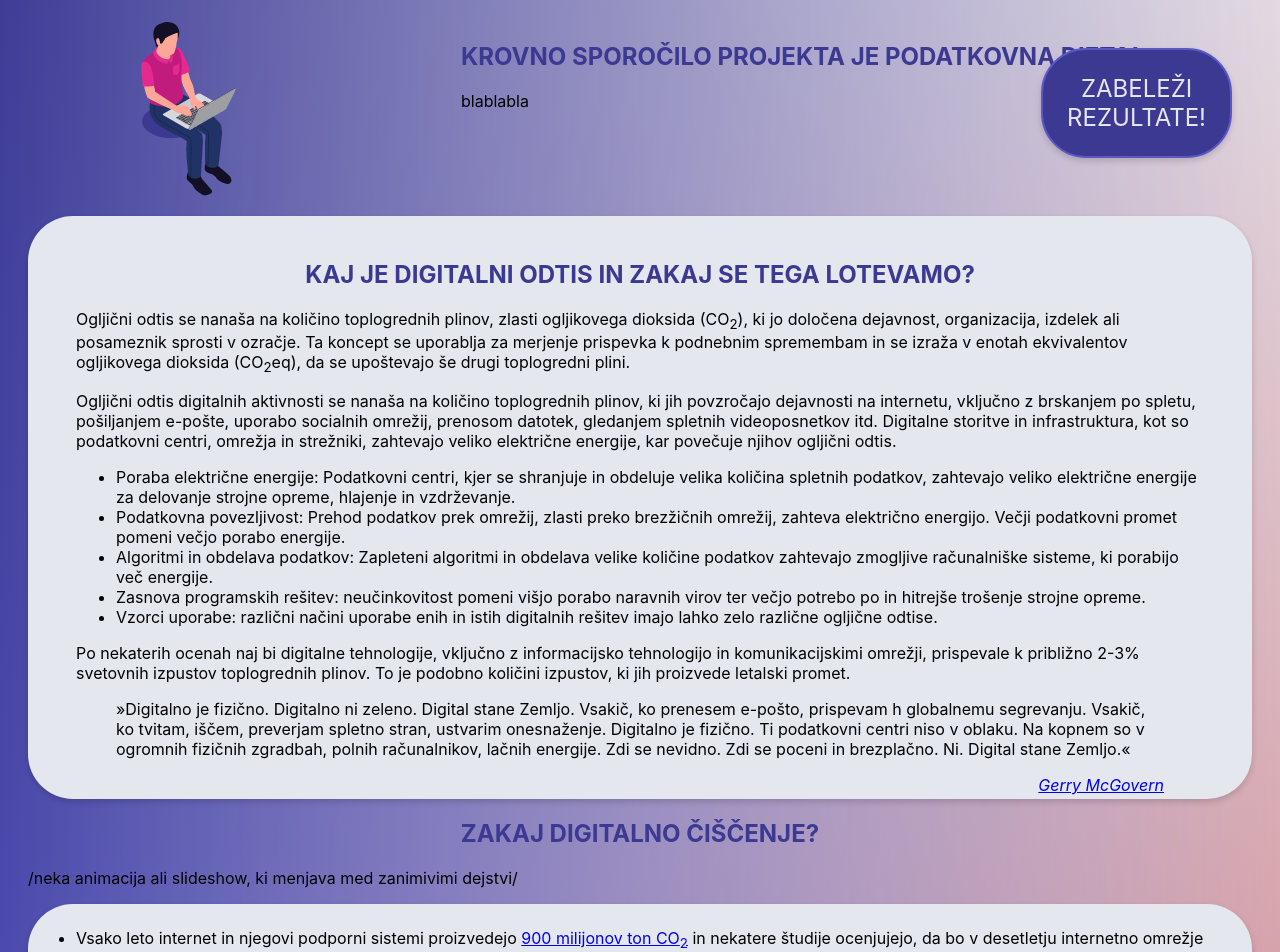
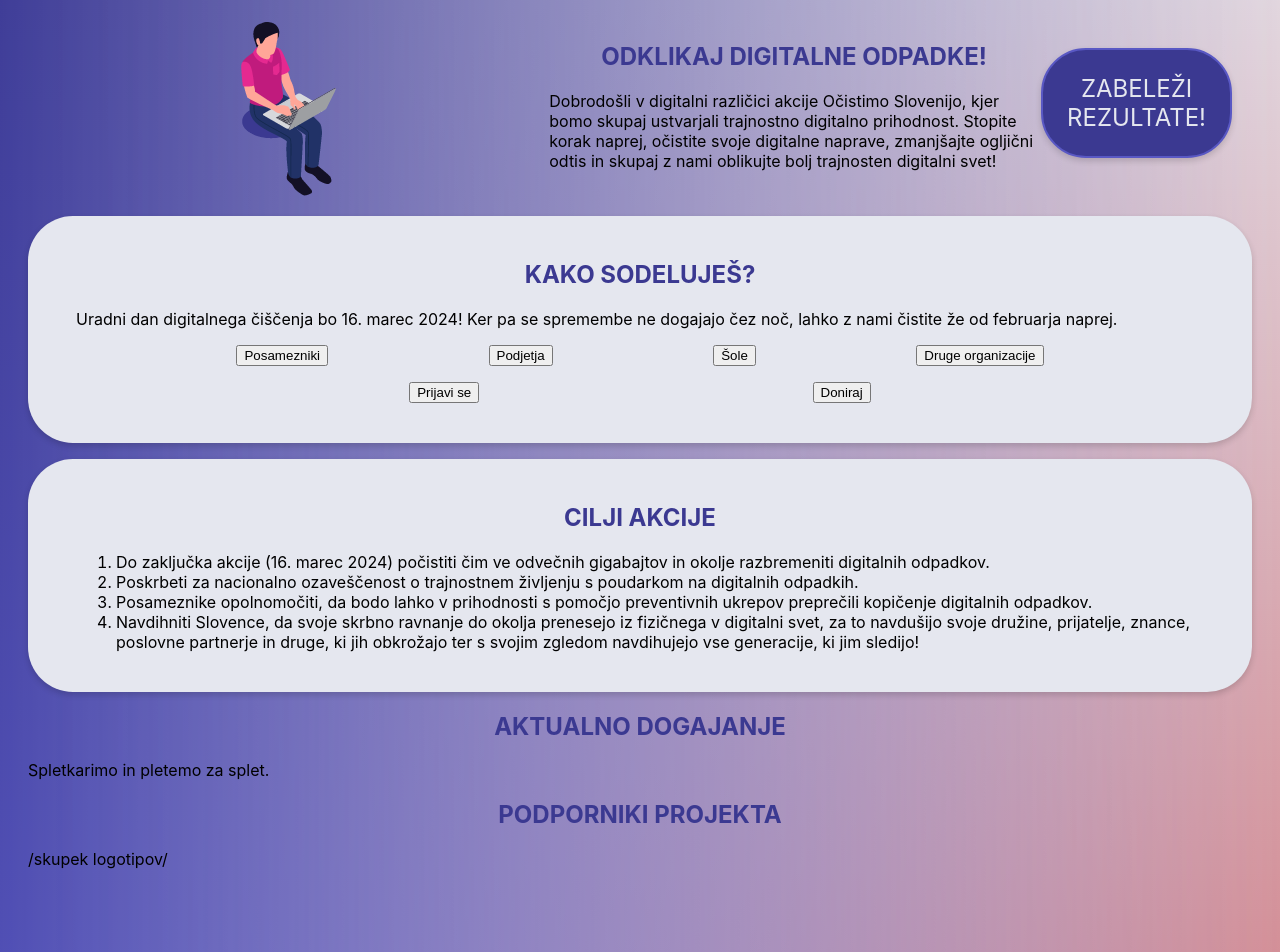
Before and after one commit to ewba/dcd-si, a Jekyll site: the page built from index.md, in a window 1280 px wide and 1400 px high, scrolled down 226 px. Shown: the top 952 px of the window. Built offline with Jekyll 4.4.1, drawn with Linux system fonts in a browser that asks for light colours; some of the changed text lies outside the part shown.

Commit message:
split off subpage

```diff
--- a/_data/menu.yml
+++ b/_data/menu.yml
@@ -1,5 +1,6 @@
 entries:
   - title: O akciji
+    url: o-akciji.html
   - title: Navodila za čiščenje
     entries:
       - title: E-pošta
--- a/_data/text.yml
+++ b/_data/text.yml
@@ -1,2 +1,2 @@
 submitResults: ZABELEŽI<br>REZULTATE!
-mainTitle: Digitalno čiščenje 2024 / Odklikaj digitalne odpadke!
+mainTitle: Očistimo Slovenijo digitalnih odpadkov
--- a/index.md
+++ b/index.md
@@ -2,51 +2,47 @@
 layout: default
 ---
 
-<div style="display:flex; justify-content: space-around; flex-wrap: wrap; margin-bottom: 1em">
+<div style="display:flex; justify-content: space-evenly; flex-wrap: wrap; margin-bottom: 1em">
 	<div style="">
 		<img src="assets/img/sedecko.png" alt="key visual projekta" aria-hidden="true">
 	</div>
-	<div style="baorder: 1px solid green">
-		<h2>Krovno sporočilo projekta je podatkovna dieta!</h2>
-		<p>blablabla</p>
+	<div style="baorder: 1px solid green; max-width: 40%">
+		<h2>Odklikaj digitalne odpadke!</h2>
+		<p>
+			Dobrodošli v digitalni različici akcije Očistimo Slovenijo, kjer bomo skupaj ustvarjali trajnostno digitalno prihodnost. Stopite korak naprej, očistite svoje digitalne naprave, zmanjšajte ogljični odtis in skupaj z nami oblikujte bolj trajnosten digitalni svet!
+		</p>
 	</div>
 </div>
 
 <div class="block" markdown="1">
-## Kaj je digitalni odtis in zakaj se tega lotevamo?
+## Kako sodeluješ?
 
-Ogljični odtis se nanaša na količino toplogrednih plinov, zlasti ogljikovega dioksida (CO<sub>2</sub>), ki jo določena dejavnost, organizacija, izdelek ali posameznik sprosti v ozračje. Ta koncept se uporablja za merjenje prispevka k podnebnim spremembam in se izraža v enotah ekvivalentov ogljikovega dioksida (CO<sub>2</sub>eq), da se upoštevajo še drugi toplogredni plini.
+Uradni dan digitalnega čiščenja bo 16. marec 2024! Ker pa se spremembe ne dogajajo čez noč, lahko z nami čistite že od februarja naprej.
 
-Ogljični odtis digitalnih aktivnosti se nanaša na količino toplogrednih plinov, ki jih povzročajo dejavnosti na internetu, vključno z brskanjem po spletu, pošiljanjem e-pošte, uporabo socialnih omrežij, prenosom datotek, gledanjem spletnih videoposnetkov itd. Digitalne storitve in infrastruktura, kot so podatkovni centri, omrežja in strežniki, zahtevajo veliko električne energije, kar povečuje njihov ogljični odtis.
-
-- Poraba električne energije: Podatkovni centri, kjer se shranjuje in obdeluje velika količina spletnih podatkov, zahtevajo veliko električne energije za delovanje strojne opreme, hlajenje in vzdrževanje.
-- Podatkovna povezljivost: Prehod podatkov prek omrežij, zlasti preko brezžičnih omrežij, zahteva električno energijo. Večji podatkovni promet pomeni večjo porabo energije.
-- Algoritmi in obdelava podatkov: Zapleteni algoritmi in obdelava velike količine podatkov zahtevajo zmogljive računalniške sisteme, ki porabijo več energije.
-- Zasnova programskih rešitev: neučinkovitost pomeni višjo porabo naravnih virov ter večjo potrebo po in hitrejše trošenje strojne opreme.
-- Vzorci uporabe: različni načini uporabe enih in istih digitalnih rešitev imajo lahko zelo različne ogljične odtise.
-
-Po nekaterih ocenah naj bi digitalne tehnologije, vključno z informacijsko tehnologijo in komunikacijskimi omrežji, prispevale k približno 2-3% svetovnih izpustov toplogrednih plinov. To je podobno količini izpustov, ki jih proizvede letalski promet.
-
-<blockquote cite="https://gerrymcgovern.com/books/world-wide-waste/">
-  »Digitalno je fizično. Digitalno ni zeleno. Digital stane Zemljo. Vsakič, ko prenesem e-pošto, prispevam h globalnemu segrevanju. Vsakič, ko tvitam, iščem, preverjam spletno stran, ustvarim onesnaženje. Digitalno je fizično. Ti podatkovni centri niso v oblaku. Na kopnem so v ogromnih fizičnih zgradbah, polnih računalnikov, lačnih energije. Zdi se nevidno. Zdi se poceni in brezplačno. Ni. Digital stane Zemljo.«
-  <cite><a href="https://gerrymcgovern.com/books/world-wide-waste/" target="_blank" rel="noopener">Gerry McGovern</a></cite>
-</blockquote>
+<div style="display:flex; justify-content: space-evenly; flex-wrap: wrap; margin-bottom: 1em">
+	<button>Posamezniki</button> <button>Podjetja</button> <button>Šole</button> <button>Druge organizacije</button>
+</div>
+<div style="display:flex; justify-content: space-evenly; flex-wrap: wrap; margin-bottom: 1em">
+	<button>Prijavi se</button> <button>Doniraj</button>
 </div>
 
-## Zakaj digitalno čiščenje?
-/neka animacija ali slideshow, ki menjava med zanimivimi dejstvi/
+</div>
 
-- Vsako leto internet in njegovi podporni sistemi proizvedejo [900 milijonov ton CO<sub>2</sub>](https://digital.worldcleanupday.org/) in nekatere študije ocenjujejo, da bo v desetletju internetno omrežje porabilo 20 % odstotkov celotne svetovne energije.
-- Za izravnavo onesnaževanja, ki ga povzroča približno 1,9 bilijona letnih iskanj na Googlu, bi bilo treba posaditi [16 milijonov dreves](https://gerrymcgovern.com/books/world-wide-waste/).
-- [90 % digitalnih podatkov](https://gerrymcgovern.com/books/world-wide-waste/) se ne uporablja:
-  - Do približno 90 % podatkov tri mesece po prvem shranjevanju nikoli več ne dostopamo.
-  - Podjetja običajno analizirajo le okoli 10 % podatkov, ki jih zberejo.
-- Povprečna aplikacija izgubi [77 % uporabnikov](https://gerrymcgovern.com/books/world-wide-waste/) v prvih treh dneh po namestitvi, 90 % v prvih 30 dneh in 95 % v prvih 90 dneh.
-- Za shranjevanje trenutne količine podatkov potrebujemo približno [70 milijonov strežnikov](https://gerrymcgovern.com/99-of-data-has-been-produced-in-the-last-ten-years/). Proizvodnja vsakega strežnika je povzročila od ene do dveh ton izpustov CO<sub>2</sub>, še preden upoštevamo ogromne količine energije za njihovo delovanje in še večje količine vode za njihovo hlajenje.
-- Proizvodnja podatkov narašča za približno [25 % na leto](https://gerrymcgovern.com/keeping-all-data-is-no-longer-an-option/). Leta 2020 smo ljudje ustvarili približno 60 zettabajtov podatkov, Statista pa ocenjuje, da bomo do leta 2035 ustvarili več kot 2.000 zettabajtov podatkov.
-- Po podatkih revije Eolas lahko podatkovni center porabi od [500.000 do 5 milijonov litrov vode](https://gerrymcgovern.com/why-is-water-such-a-low-priority-for-data-centers/) na dan oziroma od 182 milijonov do 1,8 milijarde litrov na leto. Po podatkih podjetja CloudScene je bilo leta 2022 na svetu približno 8 500 velikih podatkovnih centrov. To je od 1,5 do 15 bilijonov litrov vode na leto ali toliko, da bi lahko napolnili od 600.000 do 6 milijonov olimpijskih bazenov.
-- Povprečno iskanje v Googlu povzroči [0,192 g CO<sub>2</sub>](https://gerrymcgovern.com/the-environmental-cost-of-search/).
-{: .block }
+
+<div class="block para" markdown="1">
+## Cilji akcije
+
+1. Do zaključka akcije (16. marec 2024) počistiti čim ve odvečnih gigabajtov in okolje razbremeniti digitalnih odpadkov.
+2. Poskrbeti za nacionalno ozaveščenost o trajnostnem življenju s poudarkom na digitalnih odpadkih.
+3. Posameznike opolnomočiti, da bodo lahko v prihodnosti s pomočjo preventivnih ukrepov preprečili kopičenje digitalnih odpadkov.
+4. Navdihniti Slovence, da svoje skrbno ravnanje do okolja prenesejo iz fizičnega v digitalni svet, za to navdušijo svoje družine, prijatelje, znance, poslovne partnerje in druge, ki jih obkrožajo ter s svojim zgledom navdihujejo vse generacije, ki jim sledijo!
+
+</div>
+
+## Aktualno dogajanje
+
+Spletkarimo in pletemo za splet.
+
 
 ## Podporniki projekta
 
```
Also changed, not shown: o-akciji.md (added, +40 -0 lines).
